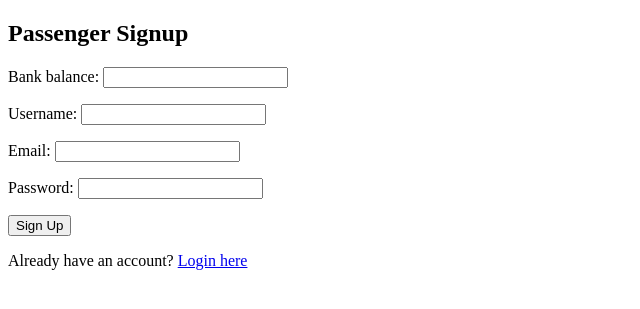
After one commit to agentblack6000/backend-task-2, a Django app: page /passengers/signup/ in a window 1280 px wide. The commit adds this page. Shown: the top 309 px of the page, without its empty margins (0-640 px from the left). Run offline with Django 5.2, Linux system fonts and the light colour scheme.

Commit message:
Enable user signup

```diff
--- /dev/null
+++ b/passengers/signup_form.py
@@ -0,0 +1,33 @@
+from django import forms
+from django.contrib.auth.models import User
+from .models import Passenger
+
+class PassengerSignupForm(forms.ModelForm):
+    username = forms.CharField(max_length=150)
+    email = forms.EmailField()
+    password = forms.CharField(widget=forms.PasswordInput())
+
+    class Meta:
+        model = Passenger
+        fields = ["bank_balance"]
+
+    def save(self):
+        username = self.cleaned_data["username"]
+        email = self.cleaned_data["email"]
+        password = self.cleaned_data["password"]
+        bank_balance = self.cleaned_data["bank_balance"]
+
+        # Create the Django user
+        user = User.objects.create_user(
+            username=username,
+            email=email,
+            password=password,
+        )
+
+        # Create passenger linked to user
+        passenger = Passenger.objects.create(
+            user=user,
+            bank_balance=bank_balance,
+        )
+
+        return passenger
--- a/passengers/templates/passengers/dashboard.html
+++ b/passengers/templates/passengers/dashboard.html
@@ -5,6 +5,11 @@
     <title>Metro Ticket Booking</title>
   </head>
   <body>
+
+    <h3>Hello {{ passenger.user.username }}</h3>
+
+    <h3>You currently have ${{ passenger.bank_balance }}</h3>
+
     <h3>Your Tickets</h3>
 
     {% if tickets %}
--- a/passengers/templates/passengers/index.html
+++ b/passengers/templates/passengers/index.html
@@ -11,7 +11,9 @@
       {% csrf_token %}
     <button type="submit">Login</button>
 
+
     <a href="/admin/login/" class="btn">Admin Login</a>
+    <a href="signup/" class="btn">Sign Up</a>
 
     </form>
   </body>
--- /dev/null
+++ b/passengers/templates/passengers/signup.html
@@ -0,0 +1,18 @@
+<!DOCTYPE html>
+<html>
+<head>
+    <title>Passenger Signup</title>
+</head>
+<body>
+    <h2>Passenger Signup</h2>
+
+    <form method="post">
+        {% csrf_token %}
+        {{ form.as_p }}
+        <button type="submit">Sign Up</button>
+    </form>
+
+    <p>Already have an account? <a href="{% url 'passenger-login' %}">Login here</a></p>
+
+</body>
+</html>
--- a/passengers/urls.py
+++ b/passengers/urls.py
@@ -9,5 +9,6 @@ urlpatterns = [
         redirect_authenticated_user=True), name="passenger-login"),
     path("logout/", auth_views.LogoutView.as_view(), name="passenger-logout"),
     path("dashboard/", views.dashboard, name="dashboard"),
-    path("dashboard/purchase", views.purchase, name="purchase")
+    path("dashboard/purchase", views.purchase, name="purchase"),
+    path("signup/", views.signup, name="signup"),
 ]
--- a/passengers/views.py
+++ b/passengers/views.py
@@ -2,12 +2,25 @@ from django.contrib.auth.decorators import login_required
 from django.shortcuts import render, redirect
 from django.contrib import messages
 from .models import Passenger, Ticket, Station
+from .signup_form import PassengerSignupForm
 
 def index(request):
     return render(request, "passengers/index.html")
 
 def login(request):
     return render(request, "passengers/index.html")
+
+def signup(request):
+    if request.method == "POST":
+        form = PassengerSignupForm(request.POST)
+
+        if form.is_valid():
+            form.save()
+            return redirect("passenger-login")
+    else:
+        form = PassengerSignupForm()
+
+    return render(request, "passengers/signup.html", {"form": form})
 
 @login_required
 def dashboard(request):
```
